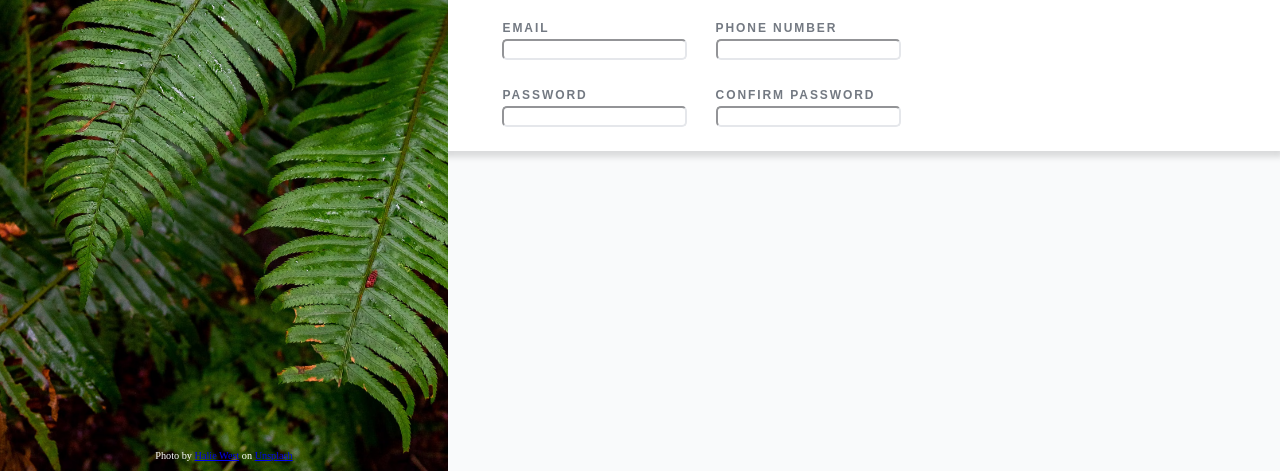
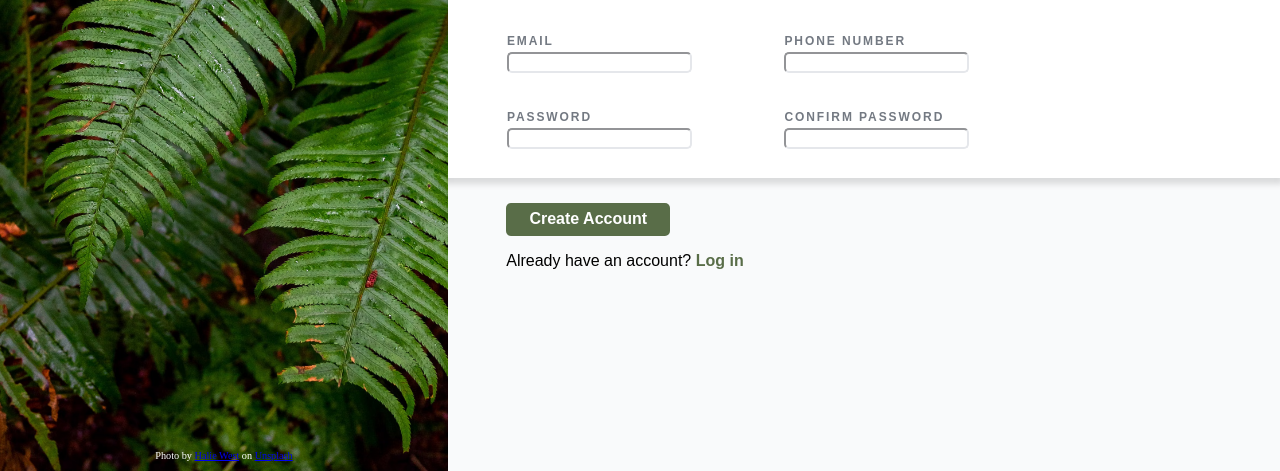
Before and after one commit to stefan-1904/odin-sign-up-form, a plain HTML site: page index.html in a window 1280 px wide. Shown: the part 329-800 px from the top of the page. Drawn offline with Linux system fonts and the light colour scheme; files whose address does not match are found by name.

Commit message:
Add button creation account and login prompt

```diff
--- a/index.html
+++ b/index.html
@@ -53,6 +53,10 @@
                     </fieldset>
                 </form>
             </div>
+            <div class="account-create-container">
+                <button class="account-create-btn">Create Account</button>
+                <p class="login-disclaimer">Already have an account? <strong class="login-click">Log in</strong></p>
+            </div>
         </section>
         <section class="media-container">
             <div class="image-div-overlay">
--- a/styles.css
+++ b/styles.css
@@ -114,11 +114,11 @@ fieldset {
 .input-pair {
     display: flex;
     flex-direction: row;
-    flex-grow: 1;
 }
 
 .input-container {
-    margin: 3%;
+    margin: 5%;
+    margin-right: 20%;
 }
 
 label {
@@ -134,3 +134,27 @@ input {
     border-color: #E5E7EB;
     border-radius: 5px;
 }
+
+.account-create-container {
+    font-family: sans-serif;
+    margin-top: 3%;
+    margin-left: 7%;
+}
+
+.account-create-btn {
+    font-weight: 700;
+    font-size: 1rem;
+    color: #ffffff;
+    background-color: #596D48;
+    border: 0;
+    border-radius: 5px;
+    padding: 1%;
+    padding-left: 3%;
+    padding-right: 3%;
+    cursor: pointer;
+}
+
+.login-click {
+    color: #596D48;
+    cursor: pointer;
+}
```
